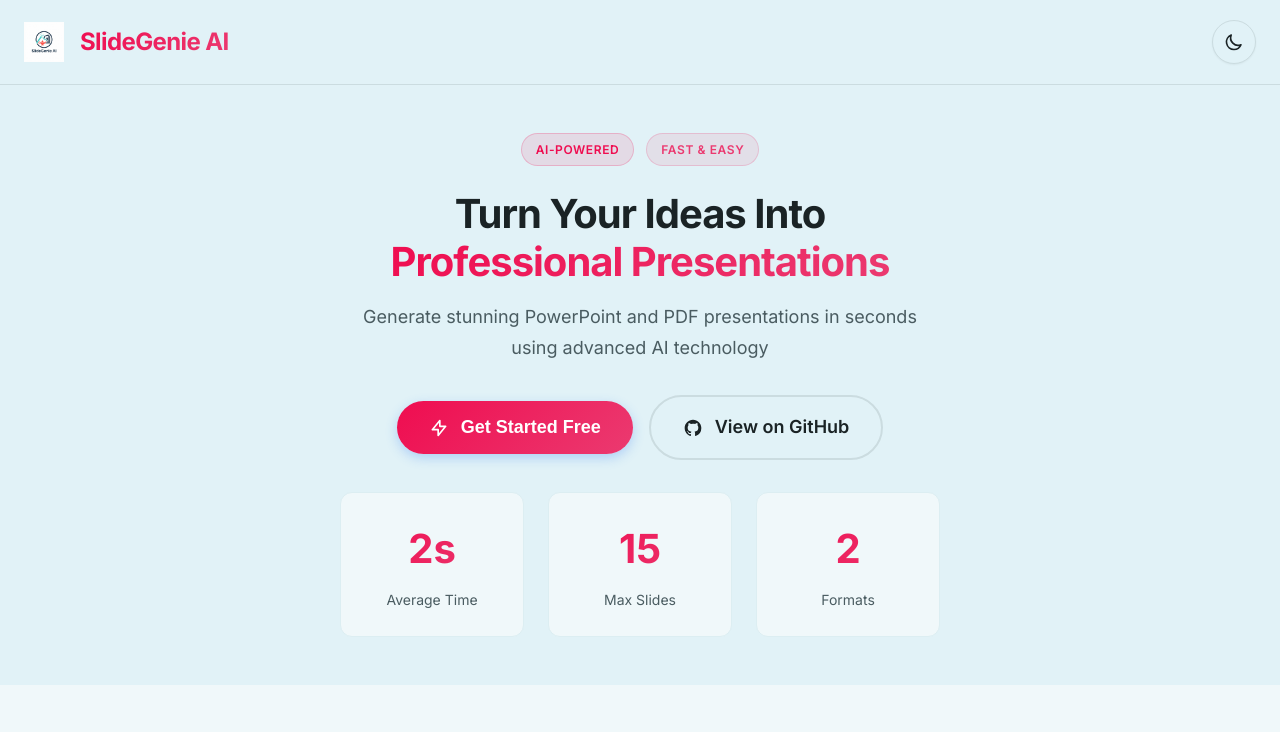
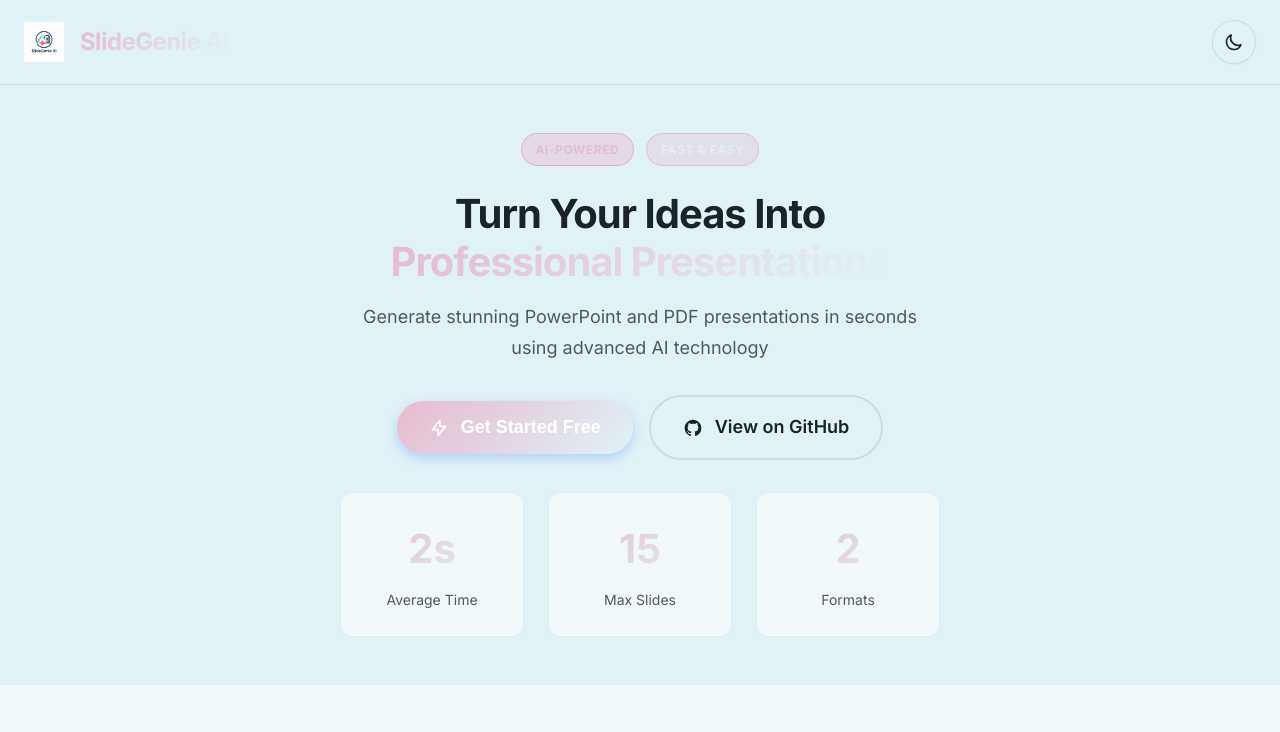
Before and after one commit to Bharath-Kumar-K-0930/SlideGenie, a Next.js app in the folder frontend/: page / in a window 1280 px wide. Shown: the top 732 px of the page. Built offline with nearby package versions, Linux system fonts and the light colour scheme.

Commit message:
Focus website theme exclusively on #e1f2f7 and #e5bace palette

```diff
--- a/frontend/app/globals.css
+++ b/frontend/app/globals.css
@@ -6,11 +6,11 @@
    MODERN CSS VARIABLES
    ============================================ */
 :root {
-  /* Colors - "We Heart UX" Palette */
-  --color-primary: #ef0d50;
-  --color-primary-dark: #cc0b44;
-  --color-primary-light: #ff4d7a;
-  --color-secondary: #eb3a70;
+  /* Colors - Requested Palette */
+  --color-primary: #e5bace;
+  --color-primary-dark: #cc9eb3;
+  --color-primary-light: #f5d4e4;
+  --color-secondary: #e1f2f7;
   --color-accent: #e5bace;
   --color-success: #10b981;
   --color-error: #ef4444;
@@ -63,10 +63,10 @@
   --color-border: #384a50;
   --color-border-light: #445b62;
 
-  --color-primary-light: #ff4d7a;
-  --color-primary: #ef0d50;
-  --color-primary-dark: #cc0b44;
-  --color-accent: #eb3a70;
+  --color-primary-light: #f5d4e4;
+  --color-primary: #e5bace;
+  --color-primary-dark: #cc9eb3;
+  --color-accent: #e1f2f7;
 }
 
 /* ============================================
```
